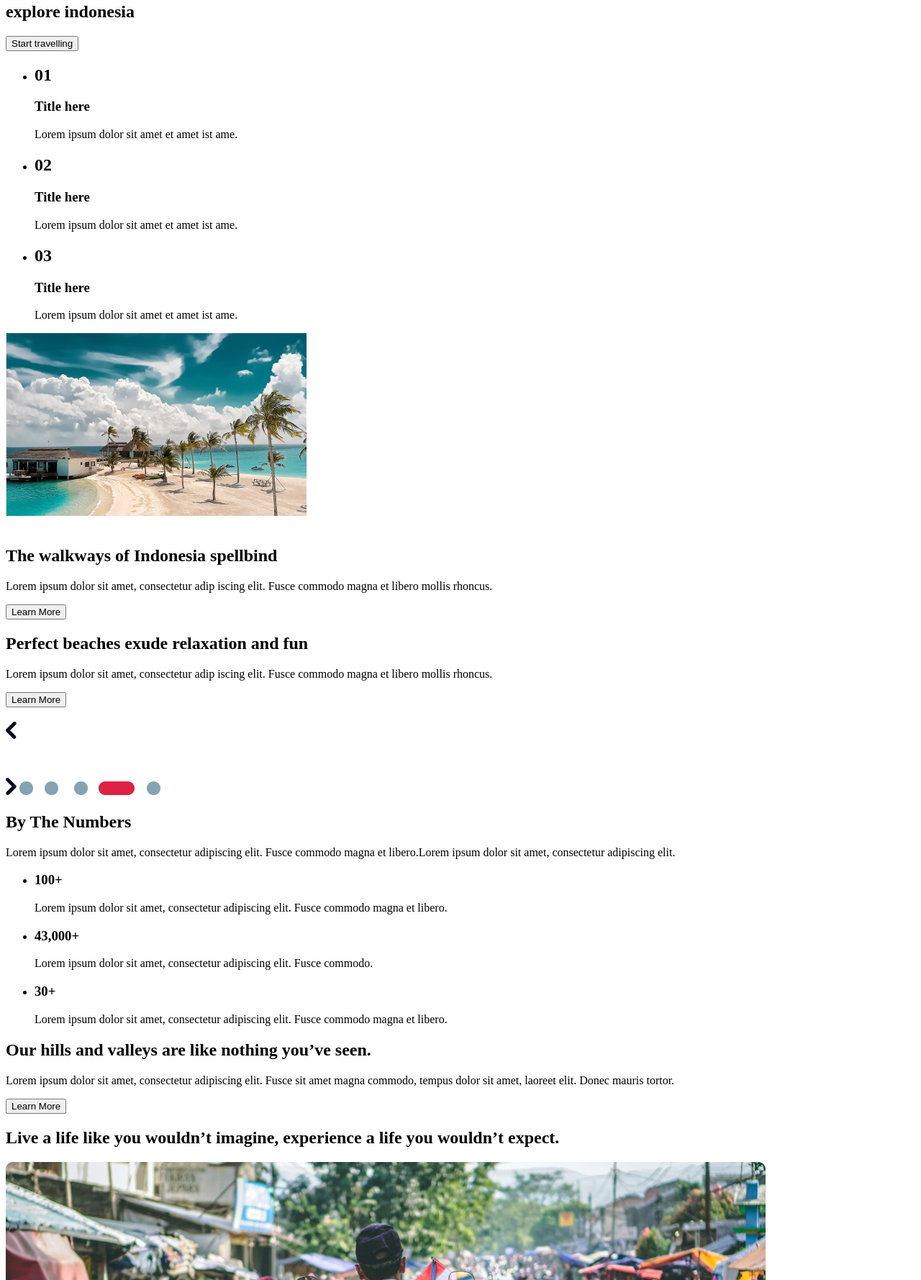
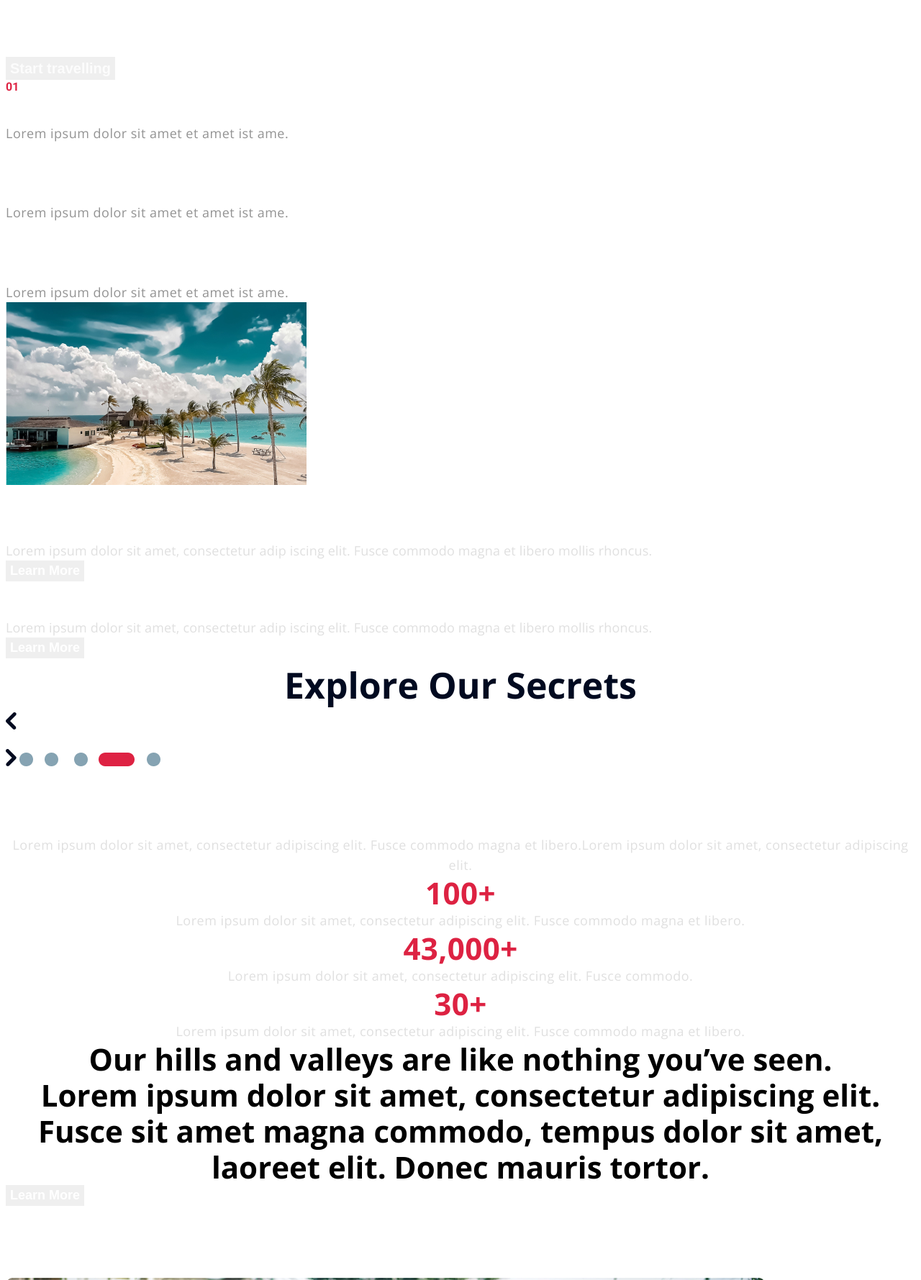
Before and after one commit to PasaKulyna/indonesia, a plain HTML site: page index.html in a window 1280 px wide. Shown: the part 279-2058 px from the top of the page at 72% size. Drawn offline with nearby package versions, Linux system fonts and the light colour scheme.

Commit message:
Шрифти

```diff
--- a/css/reset.css
+++ b/css/reset.css
@@ -0,0 +1,27 @@
+h1,
+h2,
+h3,
+h4,
+h5,
+h6,
+p {
+    margin: 0;
+}
+
+a {
+    margin: 0;
+    text-decoration: none;
+}
+
+p {
+    margin: 0;
+}
+
+ul {
+    list-style: none;
+    margin: 0;
+    padding: 0;
+}
+button {
+    border: 0;
+}
--- a/css/style.css
+++ b/css/style.css
@@ -0,0 +1,288 @@
+body {
+    font-family: Open Sans;
+}
+.header-title {
+    color: #FFF;
+font-feature-settings: 'clig' off, 'liga' off;
+font-family: Roboto;
+font-size: 23.961px;
+font-style: normal;
+font-weight: 900;
+line-height: 80.5%; /* 19.288px */
+letter-spacing: 0.315px;
+text-transform: uppercase;
+}
+.header-link {
+    color: #FFF;
+font-size: 18px;
+font-style: normal;
+font-weight: 700;
+line-height: normal;
+text-transform: uppercase;
+}
+.hero-title {
+    color: #FFF;
+/* H1 */
+font-family: Roboto;
+font-size: 120px;
+font-style: normal;
+font-weight: 900;
+line-height: 130px; /* 108.333% */
+text-transform: uppercase;
+}
+.hero-button {
+    color: rgba(255, 255, 255, 0.80);
+    text-align: center;
+    font-size: 20px;
+    font-style: normal;
+    font-weight: 700;
+    line-height: 150%; /* 30px */
+}
+.hero-list-h2 {
+    color: #DD2242;
+font-family: Roboto;
+font-size: 16px;
+font-style: normal;
+font-weight: 900;
+line-height: normal;
+text-transform: uppercase;
+}
+.hero-list-title {
+    color: #FFF;
+/* H4 */
+font-size: 26.409px;
+font-style: normal;
+font-weight: 700;
+line-height: 41.081px; /* 155.556% */
+}
+.hero-list-text {
+    color: #939393;
+font-feature-settings: 'clig' off, 'liga' off;
+/* Paragraph Light */
+font-size: 18px;
+font-style: normal;
+font-weight: 400;
+line-height: 28px; /* 155.556% */
+letter-spacing: 0.5px;
+}
+.walkways-title {
+    color: var(--White, #FFF);
+font-feature-settings: 'clig' off, 'liga' off;
+/* H3 */
+font-size: 42px;
+font-style: normal;
+font-weight: 700;
+line-height: 50px; /* 119.048% */
+}
+.walkways-text {
+    color: var(--Text-Lighten, #E0E0E0);
+/* Paragraph */
+font-size: 18px;
+font-style: normal;
+font-weight: 400;
+line-height: 28px; /* 155.556% */
+letter-spacing: 0.18px;
+}
+.walkways-button {
+    color: var(--neutral-white, #FFF);
+text-align: center;
+/* CTA */
+font-size: 18px;
+font-style: normal;
+font-weight: 700;
+line-height: 150%; /* 27px */
+}
+.Perfect-title {
+    color: var(--neutral-white, #FFF);
+font-feature-settings: 'clig' off, 'liga' off;
+/* H3 */
+font-size: 42px;
+font-style: normal;
+font-weight: 700;
+line-height: 50px; /* 119.048% */
+}
+.Perfect-text {
+    color: var(--Text-Lighten, #E0E0E0);
+/* Paragraph */
+font-size: 18px;
+font-style: normal;
+font-weight: 400;
+line-height: 28px; /* 155.556% */
+letter-spacing: 0.18px;
+}
+.Perfect-button {
+    color: var(--neutral-white, #FFF);
+text-align: center;
+/* CTA */
+font-size: 18px;
+font-style: normal;
+font-weight: 700;
+line-height: 150%; /* 27px */
+}
+.Explore-title {
+    color: var(--Blue---Background, #010A20);
+text-align: center;
+font-size: 50px;
+font-style: normal;
+font-weight: 700;
+line-height: 150%; /* 75px */
+}
+.Numbers-title {
+    color: #FFF;
+text-align: center;
+font-size: 60px;
+font-style: normal;
+font-weight: 700;
+line-height: 150%; /* 90px */
+}
+.Numbers-text {
+    color: var(--Text-Lighten, #E0E0E0);
+text-align: center;
+font-feature-settings: 'clig' off, 'liga' off;
+/* Paragraph Light */
+font-size: 18px;
+font-style: normal;
+font-weight: 400;
+line-height: 28px; /* 155.556% */
+letter-spacing: 0.5px;
+}
+.Numbers-list-title {
+    color: #DD2242;
+text-align: center;
+font-size: 42.137px;
+font-style: normal;
+font-weight: 700;
+line-height: 49.16px; /* 116.667% */
+letter-spacing: 0.386px;
+}
+.Numbers-list-text {
+    color: var(--Text-Lighten, #E0E0E0);
+text-align: center;
+font-feature-settings: 'clig' off, 'liga' off;
+/* Paragraph Light */
+font-size: 18px;
+font-style: normal;
+font-weight: 400;
+line-height: 28px; /* 155.556% */
+letter-spacing: 0.5px;
+}
+.Our-title {
+    color: #000;
+text-align: center;
+font-feature-settings: 'clig' off, 'liga' off;
+/* H3 */
+font-size: 42px;
+font-style: normal;
+font-weight: 700;
+line-height: 50px; /* 119.048% */
+}
+.Our-text {
+    color: #000;
+text-align: center;
+font-feature-settings: 'clig' off, 'liga' off;
+/* H3 */
+font-size: 42px;
+font-style: normal;
+font-weight: 700;
+line-height: 50px; /* 119.048% */
+}
+.Our-button {
+    color: var(--neutral-white, #FFF);
+text-align: center;
+/* CTA */
+font-size: 18px;
+font-style: normal;
+font-weight: 700;
+line-height: 150%; /* 27px */
+}
+.Live-title {
+    color: var(--colors-white, #FFF);
+text-align: center;
+font-feature-settings: 'clig' off, 'liga' off;
+/* H3 */
+font-size: 42px;
+font-style: normal;
+font-weight: 700;
+line-height: 50px; /* 119.048% */
+}
+.Live-list-title {
+    color: var(--colors-white, #FFF);
+/* CTA */
+font-size: 18px;
+font-style: normal;
+font-weight: 700;
+line-height: 150%; /* 27px */
+}
+.Live-list-text {
+    color: var(--colors-white, #FFF);
+font-feature-settings: 'clig' off, 'liga' off;
+/* Paragraph Light */
+font-size: 18px;
+font-style: normal;
+font-weight: 400;
+line-height: 28px; /* 155.556% */
+letter-spacing: 0.5px;
+}
+.Getting-title {
+    color: #010A20;
+/* H2 */
+font-size: 60px;
+font-style: normal;
+font-weight: 700;
+line-height: 150%; /* 90px */
+}
+.Getting-list-title {
+    color: var(--Blue---Background, #010A20);
+/* H4 */
+font-size: 26.409px;
+font-style: normal;
+font-weight: 700;
+line-height: 41.081px; /* 155.556% */
+}
+.Getting-list-text {
+    color: var(--Light-Text, rgba(21, 20, 57, 0.40));
+font-size: 23.475px;
+font-style: normal;
+font-weight: 400;
+line-height: 38.146px; /* 162.5% */
+}
+.footetr-title {
+    color: #FFF;
+font-feature-settings: 'clig' off, 'liga' off;
+font-family: Roboto;
+font-size: 23.961px;
+font-style: normal;
+font-weight: 900;
+line-height: 90.5%;
+letter-spacing: 0.315px;
+text-transform: uppercase;
+}
+.footer-span {
+    color: #DD2242;
+font-feature-settings: 'clig' off, 'liga' off;
+font-family: Roboto;
+font-size: 23.961px;
+font-style: normal;
+font-weight: 900;
+line-height: 90.5%; /* 21.684px */
+letter-spacing: 0.315px;
+text-transform: uppercase;
+}
+.footer-link {
+    color: var(--main-white, #FFF);
+font-feature-settings: 'clig' off, 'liga' off;
+font-size: 18px;
+font-style: normal;
+font-weight: 700;
+line-height: 28px; /* 155.556% */
+letter-spacing: 0.5px;
+}
+.footer-copyright {
+    color: var(--main-white, #FFF);
+font-feature-settings: 'clig' off, 'liga' off;
+font-size: 18px;
+font-style: normal;
+font-weight: 700;
+line-height: 28px; /* 155.556% */
+letter-spacing: 0.5px;
+}
--- a/index.html
+++ b/index.html
@@ -4,69 +4,74 @@
     <meta charset="UTF-8" />
     <meta name="viewport" content="width=device-width, initial-scale=1.0" />
     <title>Document</title>
+    <link rel="preconnect" href="https://fonts.googleapis.com">
+    <link rel="preconnect" href="https://fonts.gstatic.com" crossorigin>
+    <link href="https://fonts.googleapis.com/css2?family=Open+Sans:ital,wght@0,400;0,500;0,600;0,700;0,800;1,300;1,400;1,500;1,600;1,700;1,800&family=Roboto:ital,wght@0,400;0,500;0,700;1,300;1,400;1,500;1,700&display=swap" rel="stylesheet">
+  <link rel="stylesheet" href="./css/style.css">
+  <link rel="stylesheet" href="./css/reset.css">
   </head>
   <body>
     <header class="header">
-      <nav>
+      <nav class="header-nav">
         <img src="./img/flower1.jpg" alt="" />
-        <h1>Explore Indonesia</h1>
-        <ul>
-          <li><a href="">destinations</a></li>
-          <li><a href="">experiences</a></li>
-          <li><a href="">about</a></li>
-          <li><a href="">gallery</a></li>
+        <h1 class="header-title">Explore Indonesia</h1>
+        <ul class="header-list">
+          <li><a class="header-link" href="">destinations</a></li>
+          <li><a class="header-link" href="">experiences</a></li>
+          <li><a class="header-link" href="">about</a></li>
+          <li><a class="header-link" href="">gallery</a></li>
         </ul>
         <ul>
-          <li><img src="./img/search.jpg" alt="" /></li>
+          <li class="header-list-2"><img src="./img/search.jpg" alt="" /></li>
           <li><img src="./img/menu.jpg" alt="" /></li>
         </ul>
       </nav>
     </header>
-    <main>
-      <section>
-        <h2>explore indonesia</h2>
-        <button>Start travelling</button>
-        <ul>
+    <main class="main">
+      <section class="hero-section">
+        <h2 class="hero-title">explore indonesia</h2>
+        <button class="hero-button">Start travelling</button>
+        <ul class="hero-list">
           <li>
-            <h2>01</h2>
-            <h3>Title here</h3>
-            <p>Lorem ipsum dolor sit amet et amet ist ame.</p>
+            <h2 class="hero-list-h2">01</h2>
+            <h3 class="hero-list-title">Title here</h3>
+            <p class="hero-list-text">Lorem ipsum dolor sit amet et amet ist ame.</p>
           </li>
           <li>
-            <h2>02</h2>
-            <h3>Title here</h3>
-            <p>Lorem ipsum dolor sit amet et amet ist ame.</p>
+            <h2  class="hero-list-title">02</h2>
+            <h3 class="hero-list-title">Title here</h3>
+            <p class="hero-list-text">Lorem ipsum dolor sit amet et amet ist ame.</p>
           </li>
           <li>
-            <h2>03</h2>
-            <h3>Title here</h3>
-            <p>Lorem ipsum dolor sit amet et amet ist ame.</p>
+            <h2  class="hero-list-title">03</h2>
+            <h3 class="hero-list-title">Title here</h3>
+            <p class="hero-list-text">Lorem ipsum dolor sit amet et amet ist ame.</p>
           </li>
         </ul>
         <img src="./img/hussan-amir-h0DK5BIGBEg-unsplash2.jpg" alt="" />
       </section>
-      <section>
+      <section class="section-walkways">
         <img src="./img/Rectangle9.jpg" alt="" />
-        <h2>The walkways of Indonesia spellbind</h2>
-        <p>
+        <h2 class="walkways-title" >The walkways of Indonesia spellbind</h2>
+        <p class="walkways-text">
           Lorem ipsum dolor sit amet, consectetur adip iscing elit. Fusce
           commodo magna et libero mollis rhoncus.
         </p>
-        <button>Learn More</button>
+        <button class="walkways-button">Learn More</button>
       </section>
-      <section>
-        <h2>Perfect beaches exude relaxation and fun</h2>
-        <p>
+      <section class="section-Perfect">
+        <h2 class="Perfect-title">Perfect beaches exude relaxation and fun</h2>
+        <p class="Perfect-text">
           Lorem ipsum dolor sit amet, consectetur adip iscing elit. Fusce
           commodo magna et libero mollis rhoncus.
         </p>
-        <button>Learn More</button>
+        <button class="Perfect-button">Learn More</button>
         <img src="./img/Rectangle10.jpg" alt="" />
       </section>
-      <section>
-        <h2></h2>
+      <section class="section-Explore">
+        <h2 class="Explore-title">Explore Our Secrets</h2>
         <img src="./img/Union.jpg" alt="" />
-        <ul>
+        <ul class="Explore-list">
           <img src="./img/Rectangle1258.jpg" alt="" />
           <img src="/img/Rectangle1259.jpg" alt="" />
           <img src="./img/Rectangle1260.jpg" alt="" />
@@ -74,111 +79,111 @@
         <img src="./img/Union(1).jpg" alt="" />
         <img src="./img/Group6.jpg" alt="" />
       </section>
-      <section>
-        <h2>By The Numbers</h2>
-        <p>
+      <section class="section-Numbers">
+        <h2 class="Numbers-title">By The Numbers</h2>
+        <p class="Numbers-text">
           Lorem ipsum dolor sit amet, consectetur adipiscing elit. Fusce commodo
           magna et libero.Lorem ipsum dolor sit amet, consectetur adipiscing
           elit.
         </p>
-        <ul>
+        <ul class="Numbers-list">
           <li>
-            <h3>100+</h3>
-            <p>
+            <h3 class="Numbers-list-title">100+</h3>
+            <p class="Numbers-list-text">
               Lorem ipsum dolor sit amet, consectetur adipiscing elit. Fusce
               commodo magna et libero.
             </p>
           </li>
           <li>
-            <h3>43,000+</h3>
-            <p>
+            <h3 class="Numbers-list-title">43,000+</h3>
+            <p class="Numbers-list-text">
               Lorem ipsum dolor sit amet, consectetur adipiscing elit. Fusce
               commodo.
             </p>
           </li>
           <li>
-            <h3>30+</h3>
-            <p>
+            <h3 class="Numbers-list-title">30+</h3>
+            <p class="Numbers-list-text">
               Lorem ipsum dolor sit amet, consectetur adipiscing elit. Fusce
               commodo magna et libero.
             </p>
           </li>
         </ul>
       </section>
-      <section>
-        <h2>Our hills and valleys are like nothing you’ve seen.</h2>
-        <p>
+      <section class="section-Our">
+        <h2 class="Our-title">Our hills and valleys are like nothing you’ve seen.</h2>
+        <p class="Our-text">
           Lorem ipsum dolor sit amet, consectetur adipiscing elit. Fusce sit
           amet magna commodo, tempus dolor sit amet, laoreet elit. Donec mauris
           tortor.
         </p>
-        <button>Learn More</button>
+        <button class="Our-button">Learn More</button>
       </section>
-      <section>
-        <h2>
+      <section class="section-Live">
+        <h2 class="Live-title">
           Live a life like you wouldn’t imagine, experience a life you wouldn’t
           expect.
         </h2>
         <img src="./img/VideoPlayer.jpg" alt="" />
-        <ul>
+        <ul class="Live-list">
           <li>
             <img src="./img/Preview.jpg" alt="" />
-            <h3>In The Country</h3>
-            <p>
+            <h3 class="Live-list-title">In The Country</h3>
+            <p class="Live-list-text">
               Lorem ipsum dolor sit amet, consectetur adipiscing elit. Phasellus
               dapibus mauris in.
             </p>
           </li>
           <li>
             <img src="./img/Preview(1).jpg" alt="" />
-            <h3>In The City</h3>
-            <p>
+            <h3 class="Live-list-title">In The City</h3>
+            <p class="Live-list-text">
               Lorem ipsum dolor sit amet, consectetur adipiscing elit. Phasellus
               dapibus mauris in lectus tempus.
             </p>
           </li>
         </ul>
       </section>
-      <section>
-        <h2>Getting there</h2>
-        <ul>
+      <section class="section-Getting">
+        <h2 class="Getting-title">Getting there</h2>
+        <ul class="Getting-list">
           <li>
             <img src="./img/Step1.jpg" alt="" />
-            <h3>Bookings your flights</h3>
-            <p>Lorem ipsum dolor sit amet, consectetur adipiscing elit. Phasellus dapibus mauris in lectus tempus, eget tincidunt lacus varius. Sed euismod orci dictum faucibus malesuada. Praesent sed eros tincidunt, viverra neque auctor, lobortis enim.</p>
+            <h3 class="Getting-list-title">Bookings your flights</h3>
+            <p class="Getting-list-text">Lorem ipsum dolor sit amet, consectetur adipiscing elit. Phasellus dapibus mauris in lectus tempus, eget tincidunt lacus varius. Sed euismod orci dictum faucibus malesuada. Praesent sed eros tincidunt, viverra neque auctor, lobortis enim.</p>
           </li>
           <li>
             <img src="./img/Number.jpg" alt="" />
-            <h3>Choosing your hotel</h3>
-            <p>Lorem ipsum dolor sit amet, consectetur adipiscing elit. Phasellus dapibus mauris in lectus tempus, eget tincidunt lacus varius. Sed euismod orci dictum faucibus malesuada. Praesent sed eros tincidunt, viverra neque auctor, lobortis enim.</p>
+            <h3 class="Getting-list-title">Choosing your hotel</h3>
+            <p class="Getting-list-text">Lorem ipsum dolor sit amet, consectetur adipiscing elit. Phasellus dapibus mauris in lectus tempus, eget tincidunt lacus varius. Sed euismod orci dictum faucibus malesuada. Praesent sed eros tincidunt, viverra neque auctor, lobortis enim.</p>
             <img src="./img/Video.jpg" alt="" />
-            <h4>Travelling there</h4>
-            <p>Lorem ipsum dolor sit amet, consectetur adipiscing elit. Phasellus dapibus mauris in lectus tempus, eget tincidunt.</p>
+            <h4 class="Getting-list-title">Travelling there</h4>
+            <p class="Getting-list-text">Lorem ipsum dolor sit amet, consectetur adipiscing elit. Phasellus dapibus mauris in lectus tempus, eget tincidunt.</p>
         </li>
           <li>
             <img src="./img/Number(1).jpg" alt="" />
-            <h3>Planning your experiences</h3>
-            <p>Lorem ipsum dolor sit amet, consectetur adipiscing elit. Phasellus dapibus mauris in lectus tempus, eget tincidunt lacus varius. </p>
+            <h3 class="Getting-list-title">Planning your experiences</h3>
+            <p class="Getting-list-text">Lorem ipsum dolor sit amet, consectetur adipiscing elit. Phasellus dapibus mauris in lectus tempus, eget tincidunt lacus varius. </p>
           </li>
         </ul>
-        <button>Learn More</button>
+        <button class="Getting-button">Learn More</button>
       </section>
       <footer class="footer">
         <img src="./img/flower1.jpg" alt="">
-        <h2>Explore
+        <h2 class="footetr-title"><span class="footer-span">Explore</span>
             Indonesia</h2>
-        <ul>
-        <li><a href="">About</a></li>
-        <li><a href="">Pricing</a></li>
-        <li><a href="">Company</a></li>
-        <li><a href="">Blog</a></li>
+        <ul class="footer-list">
+        <li><a class="footer-link" href="">About</a></li>
+        <li><a class="footer-link" href="">Pricing</a></li>
+        <li><a class="footer-link" href="">Company</a></li>
+        <li><a class="footer-link" href="">Blog</a></li>
         </ul>
-        <ul>
+        <ul class="footer-list-2">
             <li><img src="./img/Facebook.jpg" alt=""></li>
             <li><img src="./img/Linkedin.jpg" alt=""></li>
             <li><img src="./img/Google.jpg" alt=""></li>
         </ul>
-<h3>Copyright © 2019</h3>
+<h3 class="footer-copyright">Copyright © 2019</h3>
       </footer>
     </main>
   </body>
```
